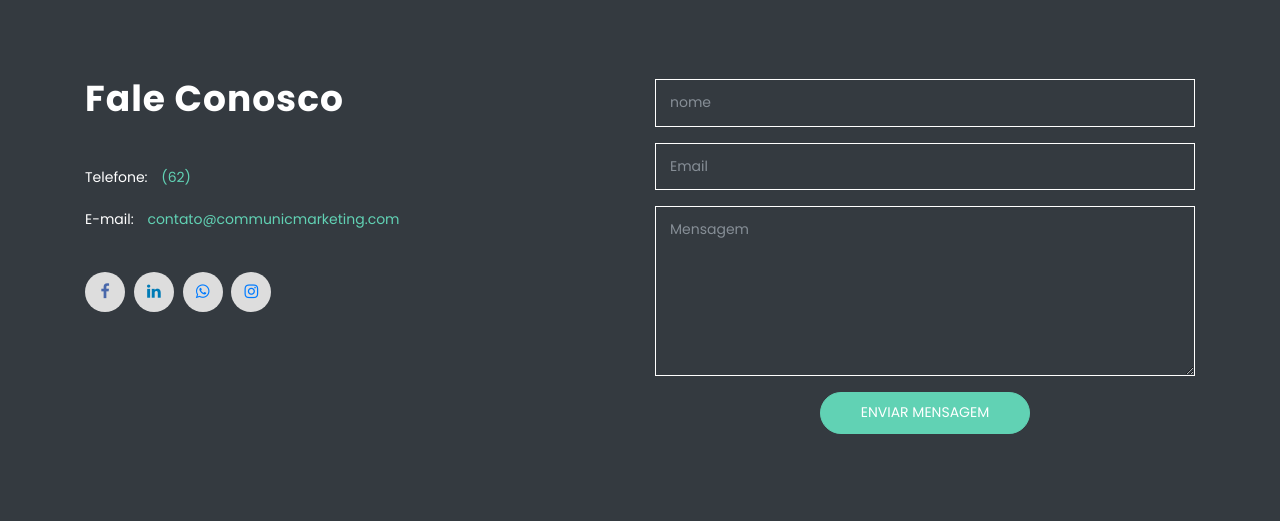
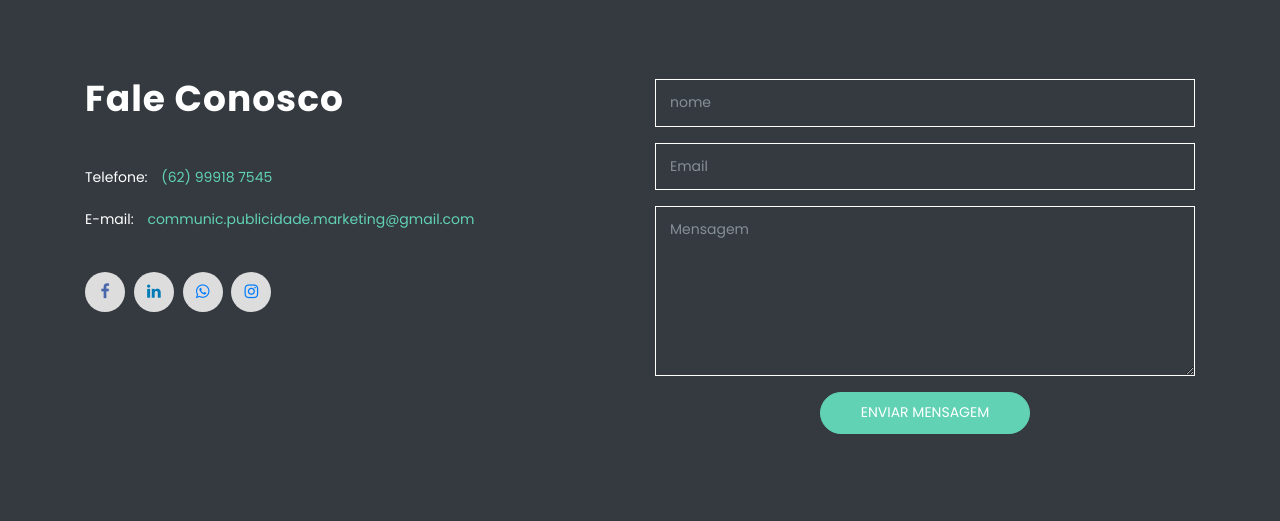
Before and after one commit to JohnHunhoff/communic_site, a Django app: page / in a window 1280 px wide. Shown: the part 3712-4233 px from the top of the page. Run offline with Django 3.2, Linux system fonts and the light colour scheme; data comes from the database, SQL or seed files in the repository; data that the repository does not hold is empty; parts of the project's set-up code (start-up, migrations or seed data) failed here and were passed over; some libraries are stand-ins or nearby versions.

Commit message:
ajuste final 1.0

```diff
--- a/core/forms.py
+++ b/core/forms.py
@@ -18,8 +18,8 @@ class ContatoForm(forms.Form):
         mail = EmailMessage(
             subject=nome,
             body=conteudo,
-            from_email='contato@fusion.com.br',
-            to=['contato@fusion.com.br', ],
+            from_email='contato@communicmarketing.com',
+            to=['communic.publicidade.marketing.@gmail.com', ],
             headers={'Reply-To': email}
         )
         mail.send()
--- a/core/templates/contact.html
+++ b/core/templates/contact.html
@@ -7,15 +7,15 @@
               <div class="contact-us">
                 <h3>Fale Conosco</h3>
                 <div class="contact-address">
-                  <p class="phone">Telefone: <span>(62)</span></p>
-                  <p class="email">E-mail: <span>contato@communicmarketing.com</span></p>
+                  <p class="phone">Telefone: <span>(62) 99918 7545</span></p>
+                  <p class="email">E-mail: <span>communic.publicidade.marketing@gmail.com</span></p>
                 </div>
                 <div class="social-icons">
                   <ul>
-                    <li class="facebook"><a href="#"><i class="fa fa-facebook"></i></a></li>
-                    <li class="linkedin"><a href="#"><i class="fa fa-linkedin"></i></a></li>
-                    <li class="whatsapp"><a href="#"><i class="fa fa-whatsapp"></i></a></li>
-                    <li class="instagram"><a href="#"><i class="fa fa-instagram"></i></a></li>
+                    <li class="facebook"><a href="https://www.facebook.com/Communicpublicidadeemarketing"><i class="fa fa-facebook"></i></a></li>
+                    <li class="linkedin"><a href="https://www.linkedin.com/company/communicpublicidadeemarketing/"><i class="fa fa-linkedin"></i></a></li>
+                    <li class="whatsapp"><a href="https://api.whatsapp.com/send?phone=5562999187545"><i class="fa fa-whatsapp"></i></a></li>
+                    <li class="instagram"><a href="https://www.instagram.com/communic.publicidade/?hl=pt-br"><i class="fa fa-instagram"></i></a></li>
                   </ul>
                 </div>
               </div>
```
Also changed, not shown: communic/settings.py (+8 -1 lines), media/athena_01.png (deleted), media/solid_2.png (deleted).
